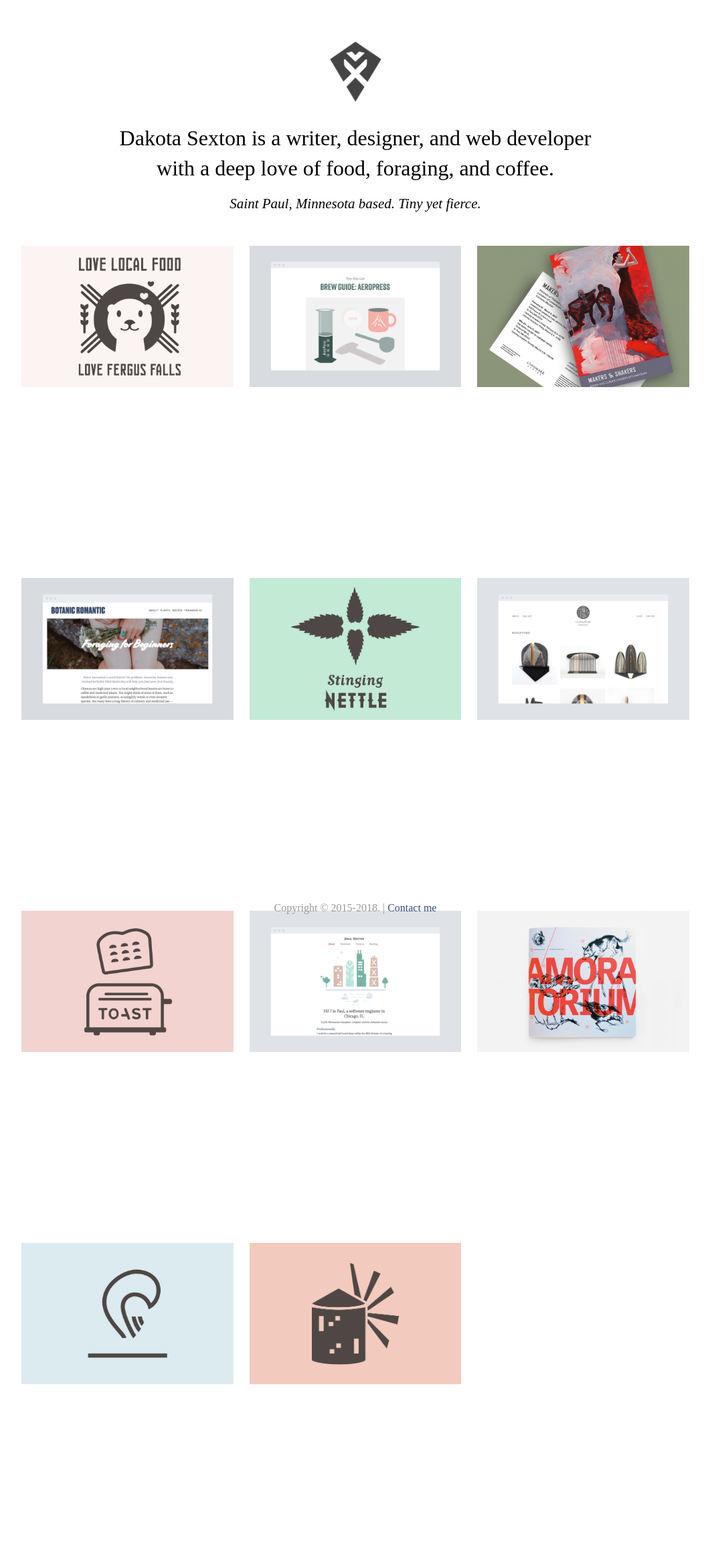
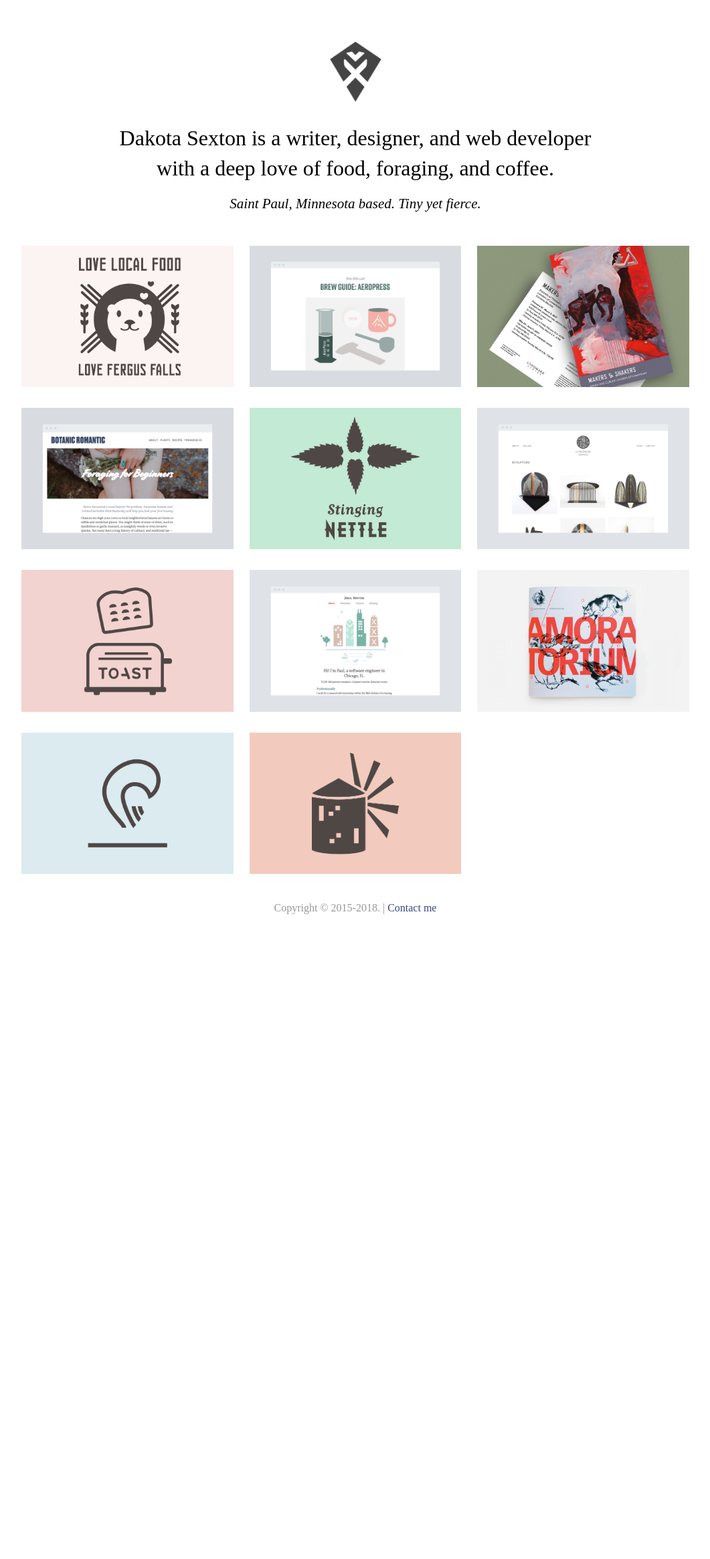
Before and after one commit to tinykite/tinykite.github.io, a Jekyll site: the page built from index.md, in a window 1280 px wide. Shown: the whole page at 67% size, without its empty margins (109-1170 px from the left). Built offline with Jekyll 4.4.1, drawn with Linux system fonts in a browser that asks for light colours; nearby versions of some CDN libraries; some web fonts are replaced; after the commit the page ends 1418 px from its top, so only the background shows below that.

Commit message:
fix: remove row padding from portfolio grid
This commit removes the excessive padding/height Chrome adds to each of the items in the grid of portfolio projects on the front page of the website. The grid itself previously had a defined grid-auto-rows property of 50%, which was ignored in Firefox but not Chrome. This property has been removed, because there is already an explict row-gap define (as well as column gap) of 1.5em, and no need to define additional padding or set heights on each row.

```diff
--- a/assets/css/main.scss
+++ b/assets/css/main.scss
@@ -67,7 +67,6 @@ img {
 main {
   display: grid;
   grid-template-columns: repeat(auto-fit, minmax(250px, 1fr));
-  grid-auto-rows: 50%;
   grid-gap: 1.5em;
   padding: 0;
   margin-top: 1.5rem;
```
